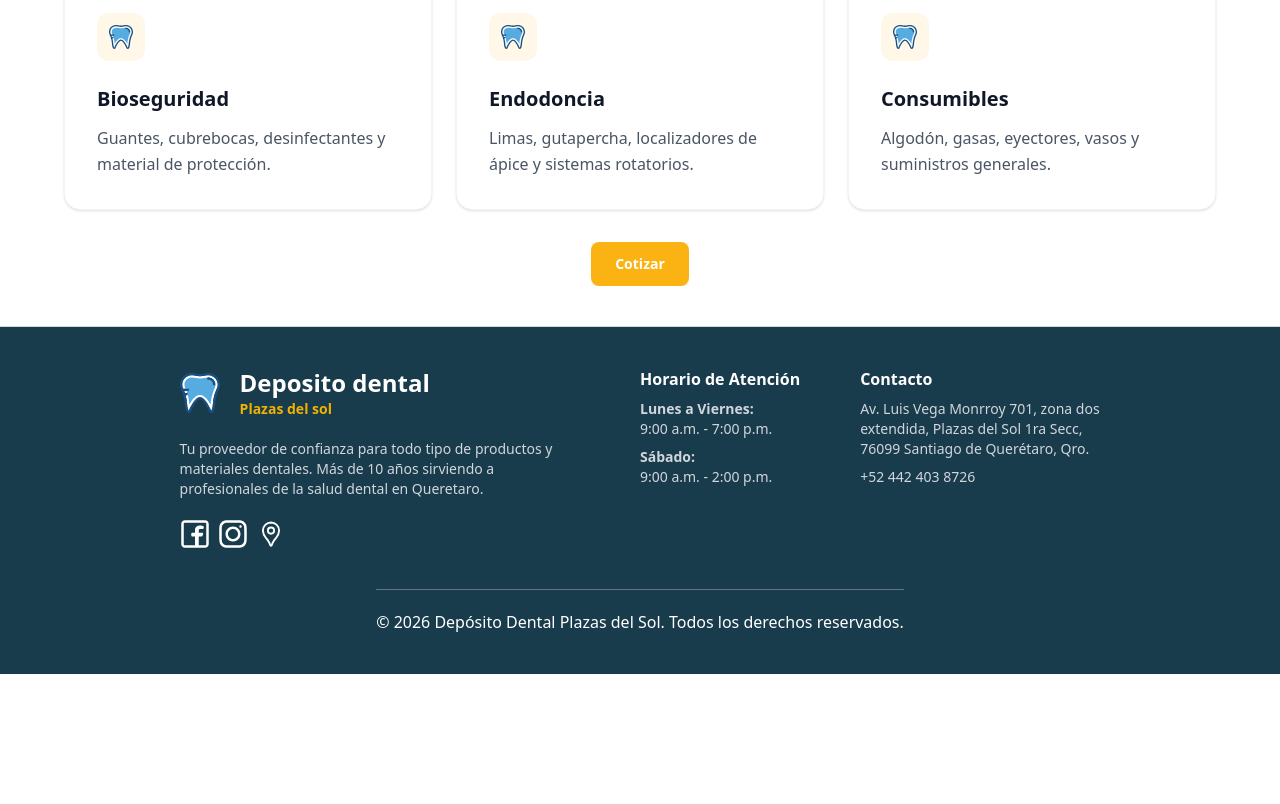
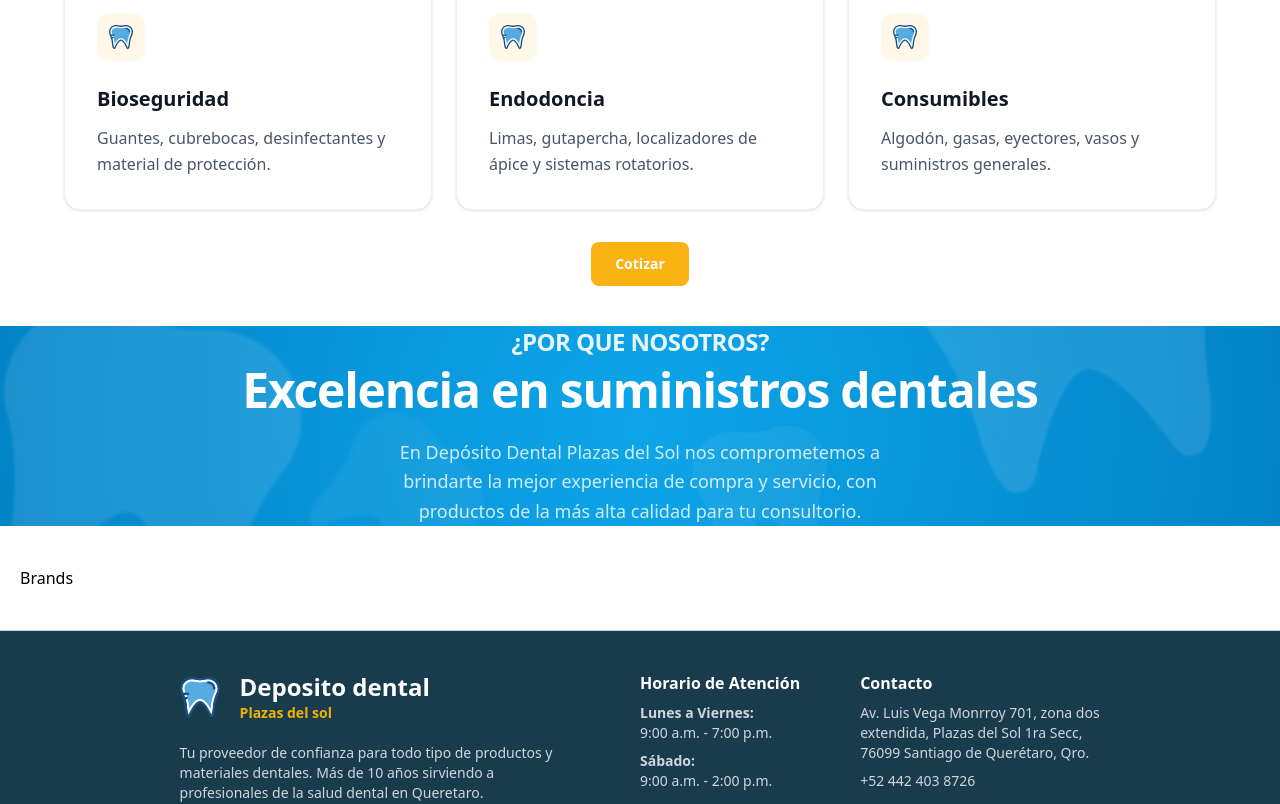
Before and after one commit to alanolv/zekrom, a Next.js app: page / in a window 1280 px wide. Shown: the part 1300-2104 px from the top of the page. Before the commit the page ends 1974 px from the top, so only its background shows below. Built offline with nearby package versions, Linux system fonts and the light colour scheme.

Commit message:
feat: about us band added with liquid glass background style

```diff
--- a/app/globals.css
+++ b/app/globals.css
@@ -4,3 +4,25 @@
   --color-primary: #fab313;
   --color-secondary: #0ea5e9;
 }
+
+/* About Us Background */
+#about-container {
+  background: #00adef;
+  /* Fallback */
+  background: radial-gradient(circle at center, #0ea5e9 0%, #0284c7 100%);
+  position: relative;
+  width: 100%;
+  margin: 0px auto;
+  padding: 0px auto;
+}
+
+#about-container-inside {
+  position: relative;
+  min-width: 960px;
+  max-width: 1280px;
+  height: auto;
+  min-height: 100%;
+  margin: 0px auto;
+  padding: 0px auto;
+  overflow: visible;
+}
--- a/app/page.tsx
+++ b/app/page.tsx
@@ -1,11 +1,15 @@
 import Hero from "../components/landing/Hero";
 import Products from "../components/landing/products";
+import About from "../components/landing/about";
+import Brands from "../components/landing/brands";
 
 export default function Home() {
   return (
     <>
       <Hero />
       <Products />
+      <About />
+      <Brands />
     </>
   );
 }
--- a/components/landing/about.tsx
+++ b/components/landing/about.tsx
@@ -0,0 +1,33 @@
+import Image from "next/image";
+
+export default function About() {
+    return (
+        <section className="relative w-full overflow-hidden" aria-labelledby="about-heading" id="about-container">
+            <div id="about-container-inside" className="min-h-[500px] flex items-center justify-center relative z-10 w-full">
+                {/* Liquid Glass Background Elements */}
+                <div className="absolute top-10 left-10 opacity-10 rotate-12 transform scale-150 blur-[1px] pointer-events-none">
+                    <Image src="/tooth.svg" alt="" width={200} height={200} className="drop-shadow-2xl" style={{ filter: 'brightness(0) invert(1)' }} />
+                </div>
+                <div className="absolute bottom-20 right-20 opacity-10 -rotate-12 transform scale-125 blur-[1px] pointer-events-none">
+                    <Image src="/tooth.svg" alt="" width={250} height={250} className="drop-shadow-2xl" style={{ filter: 'brightness(0) invert(1)' }} />
+                </div>
+                <div className="absolute top-1/2 left-1/4 opacity-5 rotate-45 transform scale-100 blur-[2px] pointer-events-none">
+                    <Image src="/tooth.svg" alt="" width={150} height={150} className="drop-shadow-2xl" style={{ filter: 'brightness(0) invert(1)' }} />
+                </div>
+                <div className="absolute top-20 right-1/3 opacity-5 -rotate-6 transform scale-75 blur-none pointer-events-none">
+                    <Image src="/tooth.svg" alt="" width={180} height={180} className="drop-shadow-2xl" style={{ filter: 'brightness(0) invert(1)' }} />
+                </div>
+
+                <div className="flex flex-col md:col-row items-center justify-center mx-auto relative z-20 px-6">
+                    <div className="text-center max-w-4xl">
+                        <span className="text-2xl font-bold tracking-tight text-white/90 uppercase mb-2 block">¿Por que nosotros?</span>
+                        <h2 id="about-heading" className="text-4xl md:text-5xl font-bold tracking-tight text-white mb-6">Excelencia en suministros dentales</h2>
+                        <p className="text-lg text-white/80 max-w-[50ch] mx-auto leading-relaxed">
+                            En Depósito Dental Plazas del Sol nos comprometemos a brindarte la mejor experiencia de compra y servicio, con productos de la más alta calidad para tu consultorio.
+                        </p>
+                    </div>
+                </div>
+            </div>
+        </section>
+    )
+}
--- a/components/landing/brands.tsx
+++ b/components/landing/brands.tsx
@@ -0,0 +1,7 @@
+export default function Brands() {
+    return (
+        <section className="mx-auto px-5 py-10" aria-labelledby="brands-heading">
+            <h2>Brands</h2>
+        </section>
+    )
+}
```
